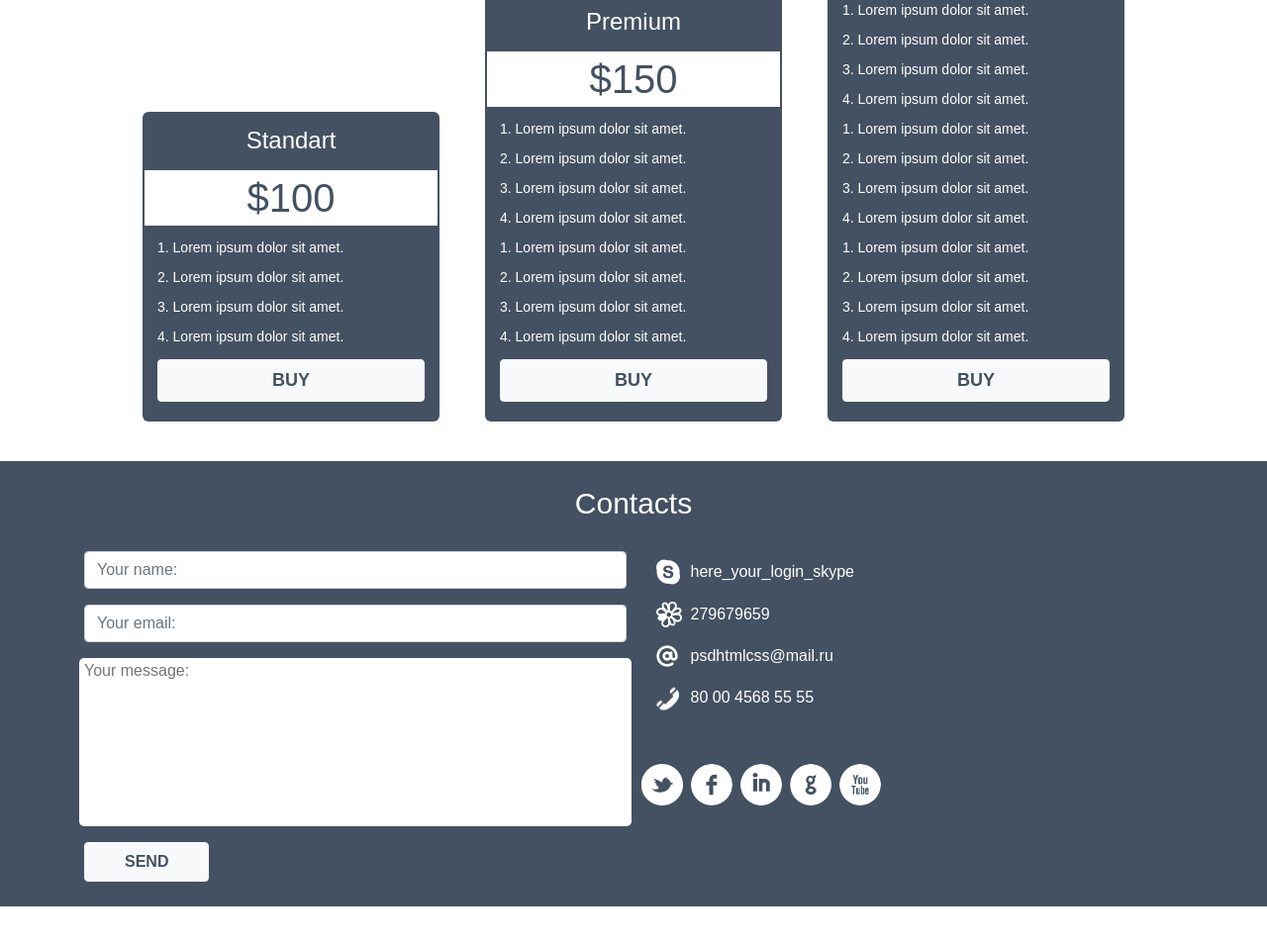
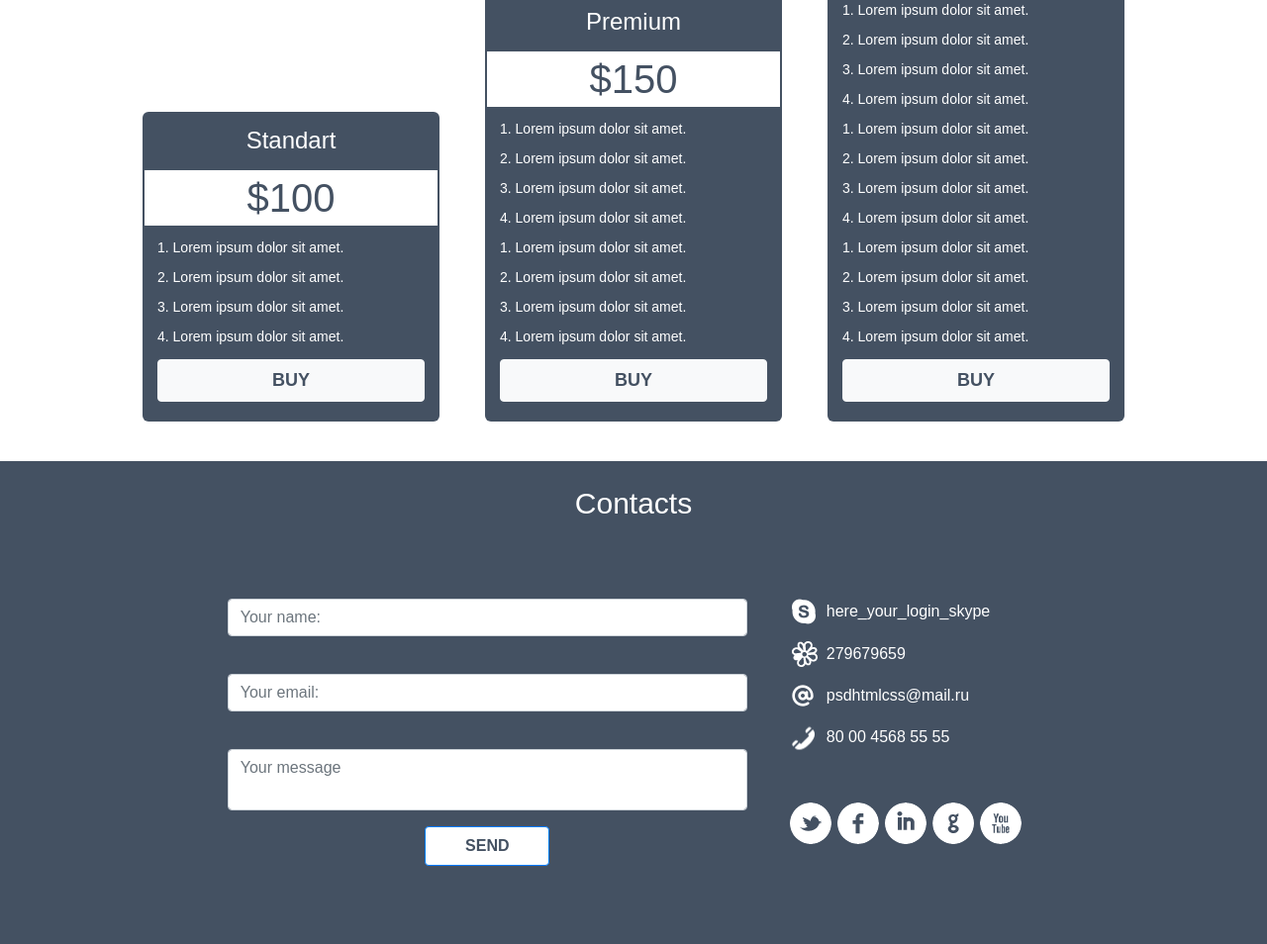
Before and after one commit to Mila-byte/Bootstrap4, a plain HTML site: page index.html in a window 1280 px wide. Shown: the part 2335-3289 px from the top of the page at 99% size. Before the commit the page ends 3251 px from the top, so only its background shows below. Drawn offline with nearby package versions, Linux system fonts and the light colour scheme.

Commit message:
change footer

```diff
--- a/index.html
+++ b/index.html
@@ -205,35 +205,41 @@
             <div class="col-12 text-center">
                 <h2>Contacts</h2>
             </div>
-            <div class="col col-md">
-                <form>
-                    <div class="form-row">
-                        <div class="form-group col-12">
-                            <input type="text" class="form-control" placeholder="Your name:">
+            <div class="col-12 row justify-content-md-center">
+                <form class="col-12 col-md-6 text-center">
+                    <div class="form-group">
+                        <label for="name"></label>
+                        <input type="text" class="form-control" id="name" placeholder="Your name:">
                     </div>
-                        <div class="form-group col-12">
-                            <input type="email" class="form-control" placeholder="Your email:">
+                    <div class="form-group">
+                        <label for="email"></label>
+                        <input type="text" class="form-control" id="email" placeholder="Your email:">
                     </div>
-                            <textarea class="form-group col-12" placeholder="Your message:"></textarea>
+                    <div class="form-group">
+                        <label for="message"></label>
+                        <textarea class="form-control" id="message" name="message" placeholder="Your message"></textarea>
                     </div>
-                    <button type="button" class="btn btn-light">Send</button>
+
+                    <button type="submit" class="btn btn-primary">Send</button>
                 </form>
-            </div>
-            <div class="block_contacts col col-md">
+
+                <div class="block_contacts col-12 col-md-auto">
                     <ul class="contacts col-12">
-                    <li class="skype">here_your_login_skype</li>
-                    <li class="number">279679659</li>
-                    <li class="mail">psdhtmlcss@mail.ru</li>
-                    <li class="phone">80 00 4568 55 55</li>
+                        <li><a class="skype" href="skype: here_your_login_skype?call">here_your_login_skype</a></li>
+                        <li><a class="number" href="#">279679659</a></li>
+                        <li><a class="mail" href="mailto: psdhtmlcss@mail.ru">psdhtmlcss@mail.ru</a></li>
+                        <li><a class="phone" href="tel: +80 00 4568 55 55">80 00 4568 55 55</a></li>
                     </ul>
                     <ul class="social row no-gutters col-12">
-                    <li ><a class="twitter" href="#"></a></li>
-                    <li class="facebook"><a href="#"></a></li>
-                    <li class="link"><a href="#"></a></li>
-                    <li class="gmail"><a href="#"></a></li>
-                    <li class="uTube"><a href="#"></a></li>
+                        <li><a class="twitter" href="#"></a></li>
+                        <li><a class="facebook" href="#"></a></li>
+                        <li><a class="link" href="#"></a></li>
+                        <li><a class="gmail" href="#"></a></li>
+                        <li><a class="uTube" href="#"></a></li>
                     </ul>
                 </div>
+            </div>
+
         </div>
     </div>
 </div>
--- a/style/scss.scss
+++ b/style/scss.scss
@@ -190,23 +190,24 @@
         color: #445162;
         font-weight: 600;
         padding: 7px 40px;
+        cursor: pointer;
+        background: #fff;
+        &:hover{
+          background: #989898;
+        }
       }
       textarea {
-        min-height: 170px;
-        border-radius: 5px;
-        border: none;
            resize: none;
       }
       .block_contacts {
-        padding-left: 15px;
-      }
+        padding: 15px 15px;
         .contacts {
-        color: #fff;
           li {
             list-style-type: none;
             position: relative;
             padding: 10px 35px;
-
+            a {
+              color: #fff;
             }
             .skype:before {
               position: absolute;
@@ -249,74 +250,44 @@
               background: url("../image/sprite.png") -133px 25px;
             }
           }
-      .social {
-        li {
-          list-style-type: none;
-          position: relative;
-          padding: 25px;
-        }
-        .twitter{
-          &:before{
-            position: absolute;
-            content: '';
-            width: 42px;
-            height: 42px;
-            left: 0;
-            top: 50%;
-            transform: translateY(-50%);
-            background: url("../image/sprite.png") -1px 0;
-            &:hover {
-              border: 1px solid red;
+
         }
       }
-        }
+      .social {
+        padding-left: 10px;
+        li {
+          padding: 3px;
+          list-style-type: none;
+          font-size: 0;
 
-
-        .facebook:before{
-          position: absolute;
-          content: '';
+            a {
+              display: inline-block;
+              font-size: 16px;
               width: 42px;
               height: 42px;
               border-radius: 50%;
-          left: 0;
-          top: 50%;
-          transform: translateY(-50%);
+              &:hover {
+                border: 2px solid #1c5dcf;
+                box-sizing: border-box;
+              }
+          }
+          .twitter {
+            background: url("../image/sprite.png") -1px 0;
+          }
+          .facebook {
             background: url("../image/sprite.png") -50px 0;
           }
-        .link:before{
-          position: absolute;
-          content: '';
-          width: 42px;
-          height: 42px;
-          border-radius: 50%;
-          left: 0;
-          top: 50%;
-          transform: translateY(-50%);
+          .link {
             background: url("../image/sprite.png") -99px 0;
           }
-        .gmail:before{
-          position: absolute;
-          content: '';
-          width: 42px;
-          height: 42px;
-          border-radius: 50%;
-          left: 0;
-          top: 50%;
-          transform: translateY(-50%);
+          .gmail {
             background: url("../image/sprite.png") 91px 0;
           }
-        .uTube:before{
-          position: absolute;
-          content: '';
-          width: 42px;
-          height: 42px;
-          border-radius: 50%;
-          left: 0;
-          top: 50%;
-          transform: translateY(-50%);
+          .uTube {
             background: url("../image/sprite.png") 42px 0;
           }
         }
       }
     }
   }
+}
```
Also changed, not shown: style/scss.css, 1 other file. Lines whose indentation alone changed are shown as unchanged.
